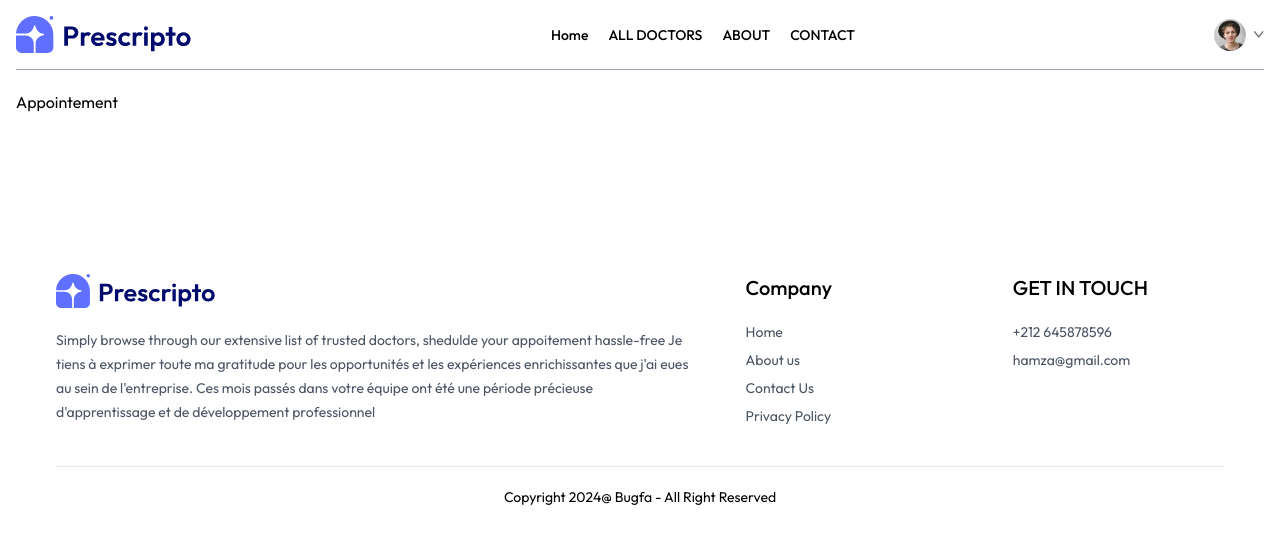
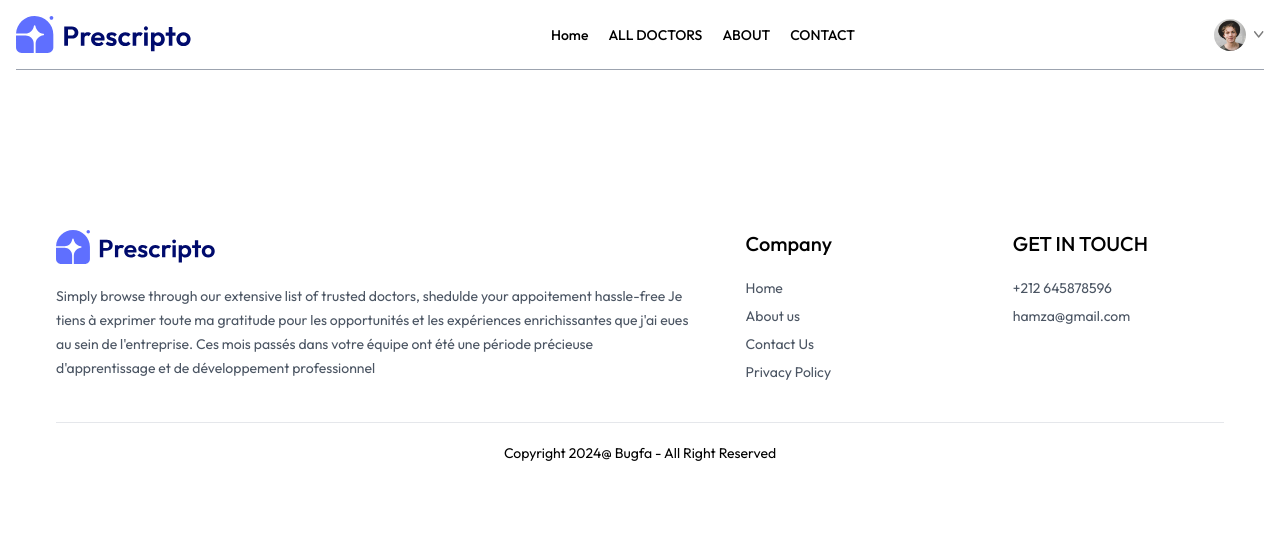
Before and after one commit to hamzarahmoun/doctor-appointement, a React (Vite) app in the folder frontend/: page /my-appointement/1 in a window 1280 px wide. Shown: the top 544 px of the page. Built offline with nearby package versions, Linux system fonts and the light colour scheme.

Commit message:
docInfo in apoitement page data fetched

```diff
--- a/frontend/src/App.jsx
+++ b/frontend/src/App.jsx
@@ -23,7 +23,7 @@ const App = () => {
         <Route path='/login' element={<Login />} />
         <Route path='/my-profile' element={<MyProfile />} />
         <Route path='/my-appointement' element={<MyAppointement />} />
-        <Route path='/my-appointement/:docId' element={<Appointement />} />
+        <Route path='/appointement/:docId' element={<Appointement />} />
 
       </Routes>
       <Footer/>
--- a/frontend/src/pages/Appointement.jsx
+++ b/frontend/src/pages/Appointement.jsx
@@ -1,8 +1,23 @@
-import React from 'react'
+import React, { useContext, useEffect, useState } from 'react'
+import { useParams } from 'react-router-dom'
+import { AppContext } from '../context/AppContext'
 
 const Appointement = () => {
+  const {docId} = useParams()
+  const {doctors} = useContext(AppContext)
+  const [docInfo,setDocInfo]= useState(null)
+  const fetchDocInfo = async () => {
+    const docInfo = doctors.find(doc => doc._id === docId)
+    setDocInfo(docInfo)
+    console.log(docInfo)
+  }
+  useEffect(()=>{
+    fetchDocInfo()
+  },[doctors,docId])
   return (
-    <div>Appointement</div>
+    <div>
+
+    </div>
   )
 }
 
```
Also changed, not shown: frontend/src/pages/Doctors.jsx (line endings or trailing spaces).
